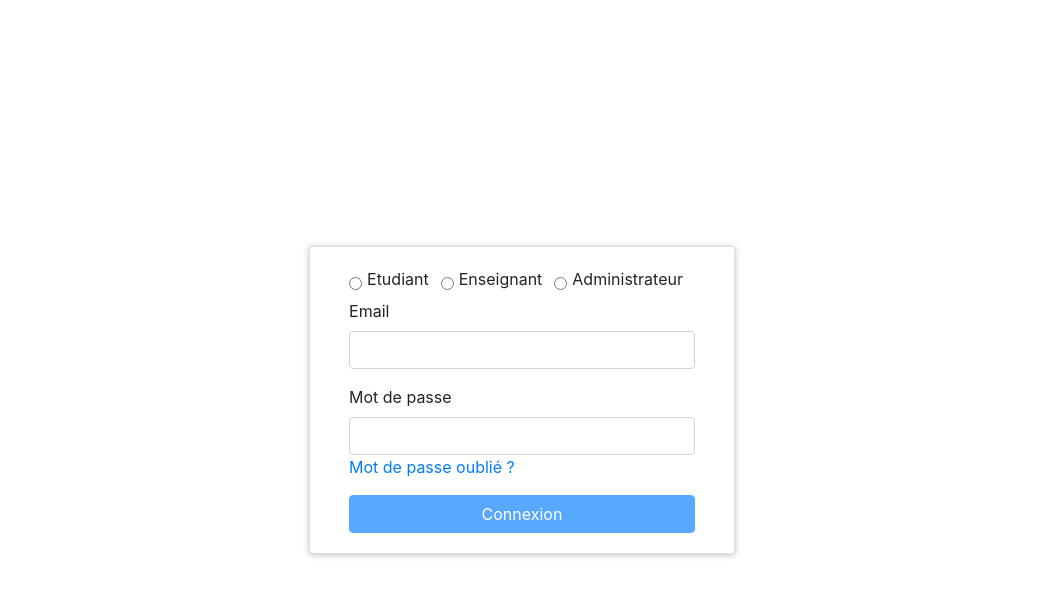
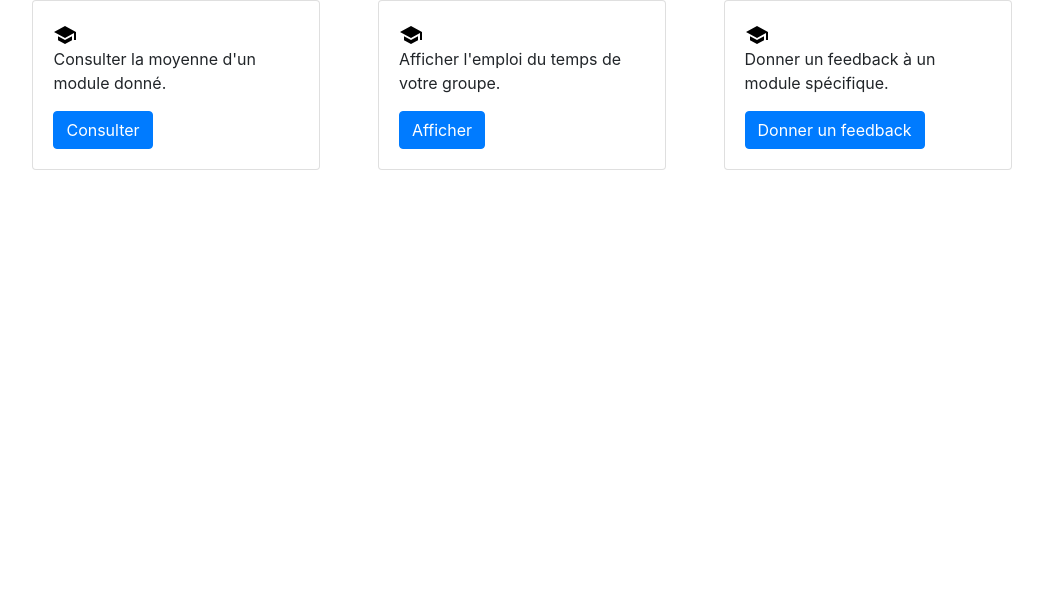
Before and after one commit to redhaam/TP-IGL, an Angular app: page / in a window 1280 px wide. Shown: the top 596 px of the page, without its empty margins (118-1161 px from the left). Built offline with nearby package versions, Linux system fonts and the light colour scheme.

Commit message:
adding dashboard of etudiant

```diff
--- a/src/app/Components/login/login.component.css
+++ b/src/app/Components/login/login.component.css
@@ -2,7 +2,3 @@
 .login {
   box-shadow: 0 1px 6px 0px rgba(32, 33, 36, 0.28);
 }
-
-.bg {
-
-}
--- /dev/null
+++ b/src/app/Components/ui-etudiant/ui-etudiant.component.css
@@ -0,0 +1,3 @@
+.cntn{
+  justify-content: space-around;  /* horizontal*/
+}
--- /dev/null
+++ b/src/app/Components/ui-etudiant/ui-etudiant.component.html
@@ -0,0 +1,58 @@
+<div class="h-100 align-items-center">
+  <div class="d-flex flex-row col-10 cntn mx-auto">
+    <div class="card " style="width: 18rem;">
+      <div class="card-body">
+        <svg
+          class="material-icons"
+          xmlns="http://www.w3.org/2000/svg"
+          width="24"
+          height="24"
+          viewBox="0 0 24 24"
+        >
+          <path
+            d="M5 13.18v4L12 21l7-3.82v-4L12 17l-7-3.82zM12 3L1 9l11 6 9-4.91V17h2V9L12 3z"
+          />
+        </svg>
+
+        <p class="card-text">Consulter la moyenne d'un module donné.</p>
+        <a href="#" class="btn btn-primary">Consulter</a>
+      </div>
+    </div>
+
+    <div class="card " style="width: 18rem;">
+      <div class="card-body">
+        <svg
+          class="material-icons"
+          xmlns="http://www.w3.org/2000/svg"
+          width="24"
+          height="24"
+          viewBox="0 0 24 24"
+        >
+          <path
+            d="M5 13.18v4L12 21l7-3.82v-4L12 17l-7-3.82zM12 3L1 9l11 6 9-4.91V17h2V9L12 3z"
+          />
+        </svg>
+        <p class="card-text">Afficher l'emploi du temps de votre groupe.</p>
+        <a href="#" class="btn btn-primary">Afficher</a>
+      </div>
+    </div>
+
+    <div class="card " style="width: 18rem;">
+      <div class="card-body">
+        <svg
+          class="material-icons"
+          xmlns="http://www.w3.org/2000/svg"
+          width="24"
+          height="24"
+          viewBox="0 0 24 24"
+        >
+          <path
+            d="M5 13.18v4L12 21l7-3.82v-4L12 17l-7-3.82zM12 3L1 9l11 6 9-4.91V17h2V9L12 3z"
+          />
+        </svg>
+        <p class="card-text">Donner un feedback à un module spécifique.</p>
+        <a href="#" class="btn btn-primary">Donner un feedback</a>
+      </div>
+    </div>
+  </div>
+</div>
--- /dev/null
+++ b/src/app/Components/ui-etudiant/ui-etudiant.component.ts
@@ -0,0 +1,15 @@
+import { Component, OnInit } from '@angular/core';
+
+@Component({
+  selector: 'app-ui-etudiant',
+  templateUrl: './ui-etudiant.component.html',
+  styleUrls: ['./ui-etudiant.component.css']
+})
+export class UiEtudiantComponent implements OnInit {
+
+  constructor() { }
+
+  ngOnInit() {
+  }
+
+}
--- a/src/app/app.component.html
+++ b/src/app/app.component.html
@@ -1 +1,2 @@
-<app-login></app-login>
+<!--<app-login></app-login> -->
+<app-ui-etudiant></app-ui-etudiant>
--- a/src/app/app.module.ts
+++ b/src/app/app.module.ts
@@ -5,8 +5,9 @@ import { AppRoutingModule } from './app-routing.module';
 import { AppComponent } from './app.component';
 import { BrowserAnimationsModule } from '@angular/platform-browser/animations';
 import { LoginComponent } from './Components/login/login.component';
+import { UiEtudiantComponent } from './Components/ui-etudiant/ui-etudiant.component';
 @NgModule({
-  declarations: [AppComponent, LoginComponent],
+  declarations: [AppComponent, LoginComponent, UiEtudiantComponent],
   imports: [
     BrowserModule,
     AppRoutingModule,
```
